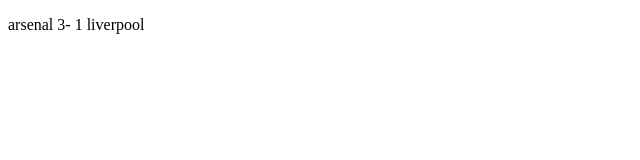
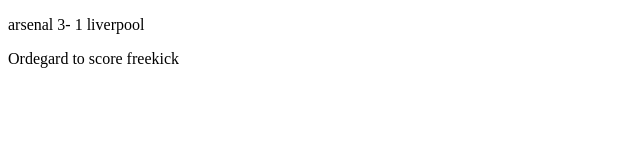
Before and after one commit to thebolajiy/pgasign, a plain HTML site: page index.html in a window 1280 px wide. Shown: the whole page, without its empty margins (0-640 px from the left). Drawn offline with Linux system fonts and the light colour scheme.

Commit message:
added p tag to index

```diff
--- a/index.html
+++ b/index.html
@@ -9,6 +9,9 @@
 <body>
     <div>
         <p>arsenal 3- 1 liverpool</p>
+        <p>
+            Ordegard to score freekick
+        </p>
     </div>
 </body>
 </html>
```
